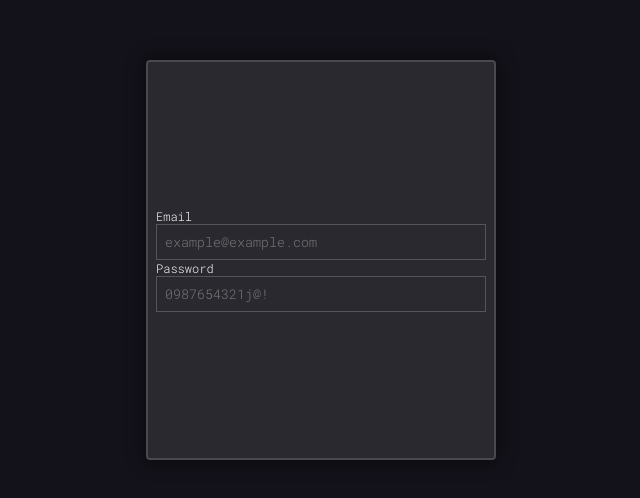
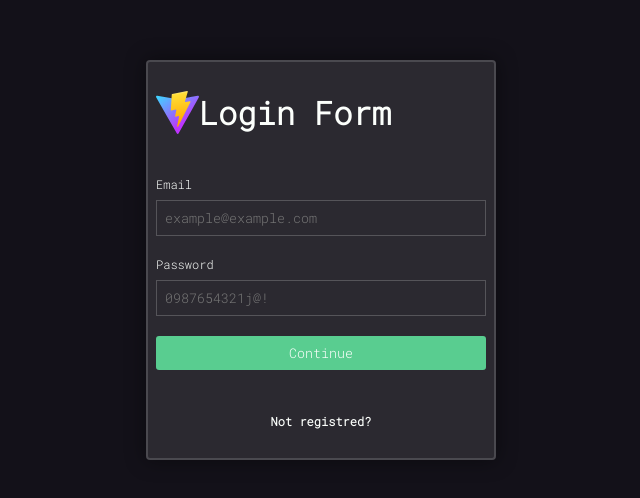
Before and after one commit to Jackson-SM/Tasks, a React (Vite) app: page /login in a window 1280 px wide. Shown: the part 140-638 px from the top of the page, without its empty margins (319-959 px from the left). Built offline with nearby package versions, Linux system fonts and the light colour scheme.

Commit message:
polished added from darkTheme

```diff
--- a/package.json
+++ b/package.json
@@ -15,6 +15,7 @@
     "@radix-ui/colors": "^0.1.8",
     "@radix-ui/react-icons": "^1.1.1",
     "@stitches/react": "^1.2.8",
+    "polished": "^4.2.2",
     "react": "^18.2.0",
     "react-dom": "^18.2.0",
     "react-hook-form": "^7.32.0",
--- a/src/components/Button/index.ts
+++ /dev/null
@@ -1,3 +0,0 @@
-import { styled } from '../../config/stitches.config';
-
-export const Button = styled('button', {});
--- /dev/null
+++ b/src/components/Button/index.tsx
@@ -0,0 +1,9 @@
+import React from 'react';
+
+import { StyledButton } from './styles';
+
+type ButtonProps = React.ComponentProps<typeof StyledButton>;
+
+export function Button({ children, ...props }: ButtonProps) {
+  return <StyledButton {...props}>{children}</StyledButton>;
+}
--- /dev/null
+++ b/src/components/Button/styles.ts
@@ -0,0 +1,38 @@
+import { lighten, darken } from 'polished';
+
+import { styled } from '../../config/stitches.config';
+import dark from '../../styles/themes/dark';
+
+export const StyledButton = styled('button', {
+  padding: '$sm',
+  border: 'none',
+  borderRadius: '3px',
+  color: '$text',
+
+  outlined: 'none',
+  cursor: 'pointer',
+
+  transition: 'background ease 100ms',
+
+  '&:hover': {
+    background: darken(0.1, `${dark.tertiary}`),
+  },
+
+  defaultVariants: {
+    variant: 'tertiary',
+  },
+
+  variants: {
+    variant: {
+      primary: {
+        backgroundColor: '$primary',
+      },
+      secundary: {
+        backgroundColor: '$secundary',
+      },
+      tertiary: {
+        backgroundColor: '$tertiary',
+      },
+    },
+  },
+});
--- a/src/components/Form/index.tsx
+++ b/src/components/Form/index.tsx
@@ -1,11 +1,8 @@
 import React from 'react';
-import {
-  FieldValues,
-  useForm,
-  UseFormHandleSubmit,
-  UseFormRegister,
-} from 'react-hook-form';
+import { useForm } from 'react-hook-form';
 
+import logo from '../../assets/images/vite.svg';
+import { Button } from '../Button';
 import { Text } from '../Text';
 import {
   FormContainer,
@@ -14,6 +11,7 @@ import {
   StyledHeaderForm,
   StyledInputField,
   StyledForm,
+  StyledFooterForm,
 } from './styles';
 
 type InputFieldProps = React.ComponentProps<typeof Input> &
@@ -30,7 +28,13 @@ type HeaderFormCustom = {
   logo?: string;
 };
 
+type FooterFormProps = React.ComponentProps<typeof StyledFooterForm>;
+
 type FormProps = React.ComponentProps<typeof StyledForm>;
+
+export function FooterForm({ children, ...props }: FooterFormProps) {
+  return <StyledFooterForm {...props}>{children}</StyledFooterForm>;
+}
 
 export function HeaderForm({ title, logo, ...props }: HeaderFormProps) {
   return (
@@ -55,7 +59,14 @@ export function InputField({ textLabel, name, ...props }: InputFieldProps) {
 export function Form({ children, ...props }: FormProps) {
   return (
     <FormContainer>
-      <StyledForm {...props}>{children}</StyledForm>
+      <HeaderForm title="Login Form" logo={logo} />
+      <StyledForm {...props}>
+        {children}
+        <Button>Continue </Button>
+      </StyledForm>
+      <FooterForm>
+        <Text size="sm">Not registred?</Text>
+      </FooterForm>
     </FormContainer>
   );
 }
--- a/src/components/Form/styles.ts
+++ b/src/components/Form/styles.ts
@@ -23,7 +23,10 @@ export const FormContainer = styled('div', {
 export const StyledForm = styled('form', {
   display: 'flex',
   flexDirection: 'column',
+
   width: '100%',
+
+  gap: '$md',
 });
 
 export const StyledInputField = styled('div', {
@@ -31,6 +34,8 @@ export const StyledInputField = styled('div', {
   flexDirection: 'column',
 
   background: 'none',
+
+  gap: '$sm',
 });
 
 export const Input = styled('input', {
@@ -49,6 +54,17 @@ export const Label = styled('label', {
 
 export const LinkForm = styled('a', {});
 
-export const StyledHeaderForm = styled('div', {});
+export const StyledHeaderForm = styled('div', {
+  display: 'flex',
+  '& img': {
+    height: '100%',
+  },
+});
+
+export const StyledFooterForm = styled('div', {
+  display: 'flex',
+  flexDirection: 'column',
+  alignItems: 'center',
+});
 
 export const FooterForm = styled('div', {});
--- a/src/components/Text/style.ts
+++ b/src/components/Text/style.ts
@@ -1,6 +1,8 @@
 import { styled } from '../../config/stitches.config';
 
 export const StyleText = styled('h1', {
+  color: '$text',
+
   variants: {
     size: {
       sm: {
@@ -13,5 +15,16 @@ export const StyleText = styled('h1', {
         fontSize: '$lg',
       },
     },
+    color: {
+      primary: {
+        color: '$primary',
+      },
+      secundary: {
+        color: '$secundary',
+      },
+      tertiary: {
+        color: '$tertiary',
+      },
+    },
   },
 });
--- a/src/config/stitches.config.ts
+++ b/src/config/stitches.config.ts
@@ -1,15 +1,10 @@
 import { createStitches } from '@stitches/react';
 
-export const { styled, globalCss, css } = createStitches({
+import dark from '../styles/themes/dark';
+
+export const { styled, globalCss, css, theme } = createStitches({
   theme: {
-    colors: {
-      primary: '#3fa7d6',
-      secundary: '#ee6352',
-      tertiary: '#59cd90',
-
-      background: '#131119',
-      text: '#fcfffc',
-    },
+    colors: dark,
     space: {
       sm: '8px',
       md: '20px',
--- a/src/pages/Login/FormLogin/index.tsx
+++ b/src/pages/Login/FormLogin/index.tsx
@@ -5,7 +5,7 @@ import { Form, InputField } from '../../../components/Form';
 import { Text } from '../../../components/Text';
 
 export function FormLogin() {
-  const { register, handleSubmit } = useForm();
+  const { handleSubmit } = useForm();
 
   return (
     <Form onSubmit={handleSubmit((data) => console.log(data))}>
--- /dev/null
+++ b/src/styles/themes/dark.ts
@@ -0,0 +1,10 @@
+export default {
+  primary: '#3fa7d6',
+
+  secundary: '#ee6352',
+
+  tertiary: '#59cd90',
+
+  background: '#131119',
+  text: '#fcfffc',
+};
```
Also changed, not shown: 1 other file (tests, documents, lock files or other folders).
